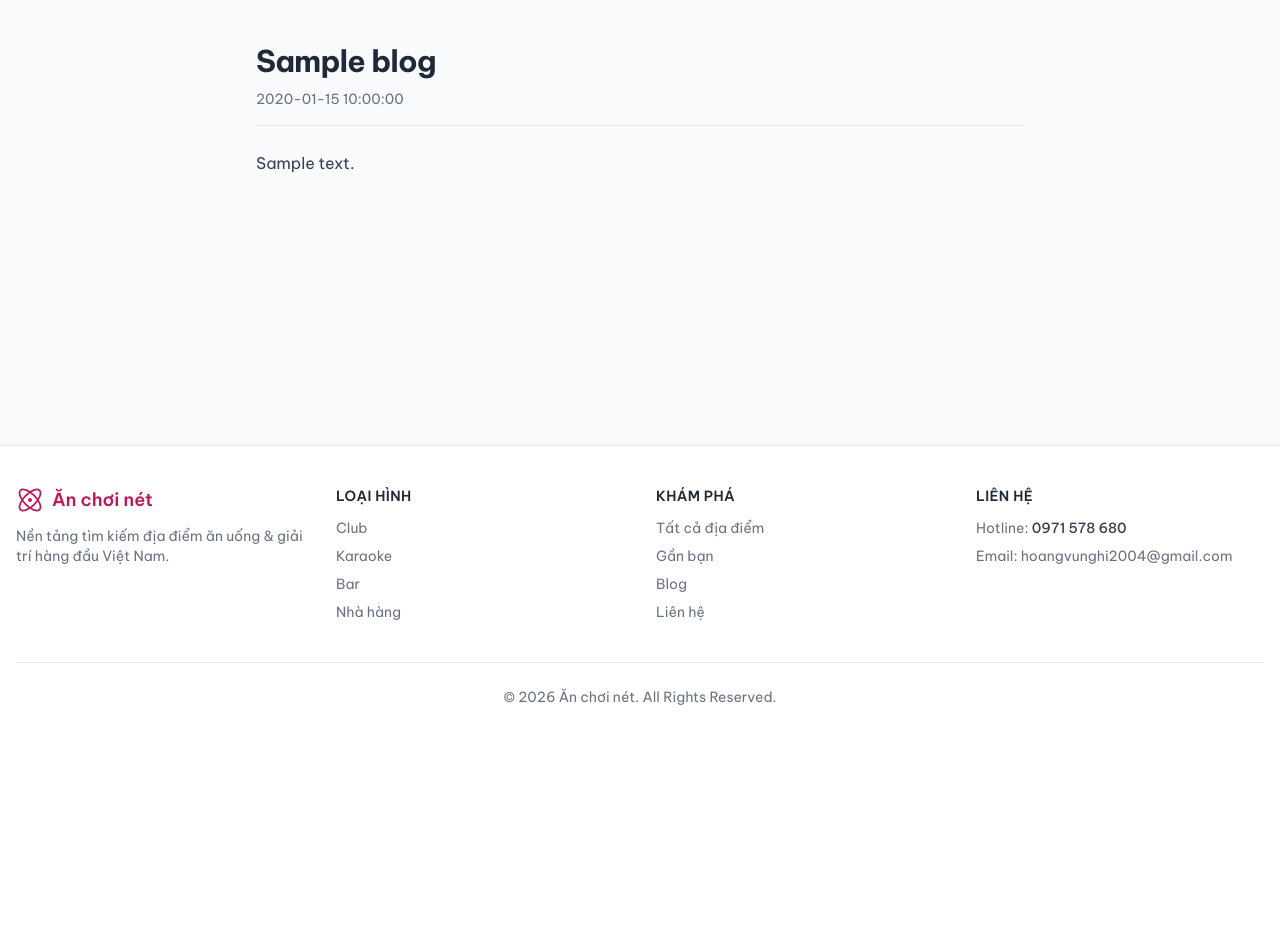
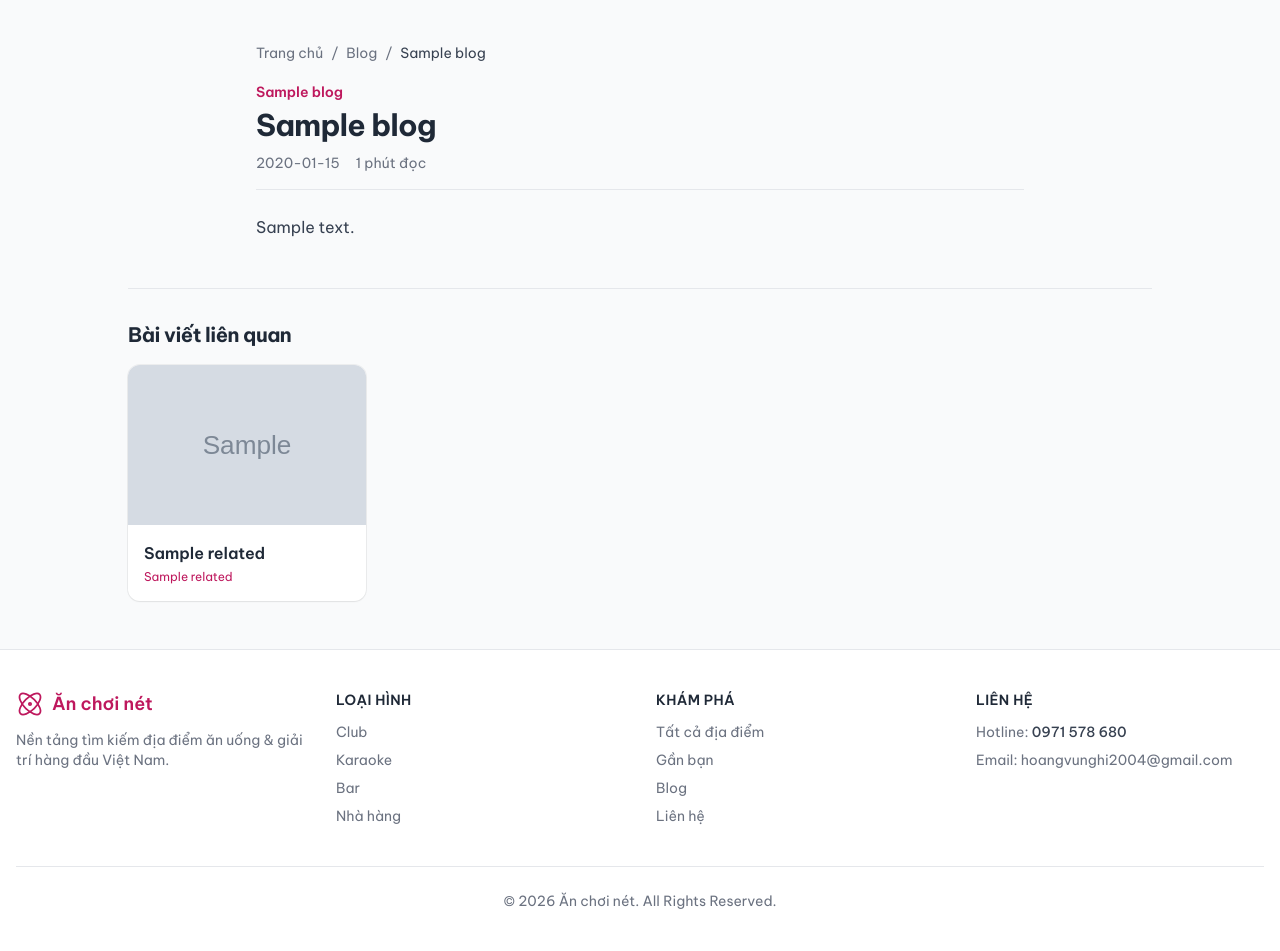
Before and after one commit to hoangvunghi/anchoi_be, a Laravel app: template anchoi/resources/views/blogDetail.blade.php in a window 1280 px wide. Shown: the part 53-1004 px from the top of the page. Before the commit the page ends 758 px from the top, so only its background shows below. Run offline with Laravel 12, Linux system fonts and the light colour scheme; the template is opened without the code that fills it: most values are stand-ins (such as "Sample title", 1, 10 or a date in 2020); grey boxes marked "Sample" are stand-in pictures; style sheets or scripts are compiled from the project's sources.

Commit message:
Blog SEO: mục lục tự tạo từ H2, breadcrumb, thời gian đọc, bài liên quan, schema BlogPosting+Breadcrumb
Co-Authored-By: Claude Opus 4.8 <noreply@anthropic.com>

```diff
--- a/anchoi/resources/views/blogDetail.blade.php
+++ b/anchoi/resources/views/blogDetail.blade.php
@@ -1,16 +1,121 @@
 @extends('layouts.app')
 
 @section('title', $blog->title . ' | Ăn chơi nét')
-@section('description', Str::limit(strip_tags($blog->description ?? $blog->body), 155))
+@section('description', Str::limit(strip_tags($blog->body), 155))
+@section('og_image', url('/' . $blog->banner_image))
+
+@push('head')
+    {{-- Schema BlogPosting + Breadcrumb giúp Google hiểu cấu trúc bài & hiện rich result --}}
+    <script type="application/ld+json">
+    @php
+        echo json_encode([
+            '@context' => 'https://schema.org',
+            '@type' => 'BlogPosting',
+            'headline' => $blog->title,
+            'image' => [url('/' . $blog->banner_image)],
+            'datePublished' => (string) $blog->created_at,
+            'dateModified' => (string) ($blog->updated_at ?? $blog->created_at),
+            'author' => ['@type' => 'Organization', 'name' => 'Ăn chơi nét'],
+            'publisher' => ['@type' => 'Organization', 'name' => 'Ăn chơi nét'],
+            'articleSection' => $blog->category_name,
+            'mainEntityOfPage' => url()->current(),
+        ], JSON_UNESCAPED_UNICODE);
+    @endphp
+    </script>
+    <script type="application/ld+json">
+    @php
+        echo json_encode([
+            '@context' => 'https://schema.org',
+            '@type' => 'BreadcrumbList',
+            'itemListElement' => [
+                ['@type' => 'ListItem', 'position' => 1, 'name' => 'Trang chủ', 'item' => url('/')],
+                ['@type' => 'ListItem', 'position' => 2, 'name' => 'Blog', 'item' => url('/blog')],
+                ['@type' => 'ListItem', 'position' => 3, 'name' => $blog->title],
+            ],
+        ], JSON_UNESCAPED_UNICODE);
+    @endphp
+    </script>
+@endpush
 
 @section('content')
     <article class="mx-auto max-w-3xl">
+        <nav aria-label="breadcrumb" class="mb-4 text-sm text-gray-500">
+            <ol class="flex flex-wrap items-center gap-2">
+                <li><a href="/" class="hover:text-brand-600">Trang chủ</a></li>
+                <li aria-hidden="true">/</li>
+                <li><a href="/blog" class="hover:text-brand-600">Blog</a></li>
+                <li aria-hidden="true">/</li>
+                <li class="text-gray-700 dark:text-gray-300">{{ Str::limit($blog->title, 40) }}</li>
+            </ol>
+        </nav>
+
         <header class="border-b border-gray-200 pb-4 dark:border-gray-700">
-            <h1 class="text-3xl font-bold leading-tight tracking-tight">{{ $blog->title }}</h1>
-            <p class="mt-2 text-sm text-gray-500">{{ $blog->created_at }}</p>
+            @if ($blog->category_name)
+                <a href="/blog" class="text-sm font-semibold text-brand-600">{{ $blog->category_name }}</a>
+            @endif
+            <h1 class="mt-1 text-3xl font-bold leading-tight tracking-tight">{{ $blog->title }}</h1>
+            <p class="mt-2 flex flex-wrap gap-x-4 text-sm text-gray-500">
+                <span>{{ \Illuminate\Support\Str::of($blog->created_at)->limit(10, '') }}</span>
+                <span>{{ max(1, (int) ceil(str_word_count(strip_tags($blog->body)) / 200)) }} phút đọc</span>
+            </p>
         </header>
-        <div class="mt-6 space-y-4 leading-relaxed text-gray-700 dark:text-gray-200 [&_img]:rounded-lg [&_h2]:mt-6 [&_h2]:text-xl [&_h2]:font-semibold [&_a]:text-brand-600 [&_a]:underline">
+
+        {{-- Mục lục (chia đoạn) — JS tự tạo từ các thẻ H2 trong bài --}}
+        <nav id="toc" hidden class="my-6 rounded-xl border border-gray-200 bg-gray-50 p-4 dark:border-gray-700 dark:bg-gray-800/50">
+            <p class="mb-2 text-sm font-semibold uppercase tracking-wide text-gray-600 dark:text-gray-300">Nội dung bài viết</p>
+            <ul id="toc-list" class="space-y-1 text-sm"></ul>
+        </nav>
+
+        <div id="article-body"
+             class="mt-6 space-y-4 leading-relaxed text-gray-700 dark:text-gray-200 [&_img]:rounded-lg [&_h2]:mt-8 [&_h2]:scroll-mt-24 [&_h2]:text-xl [&_h2]:font-semibold [&_a]:text-brand-600 [&_a]:underline">
             {!! $blog->body !!}
         </div>
     </article>
+
+    @if (!empty($related) && count($related))
+        <section class="mx-auto mt-12 max-w-5xl border-t border-gray-200 pt-8 dark:border-gray-700">
+            <h2 class="text-xl font-bold tracking-tight">Bài viết liên quan</h2>
+            <div class="mt-4 grid grid-cols-1 gap-6 sm:grid-cols-2 lg:grid-cols-4">
+                @foreach ($related as $item)
+                    <a href="{{ $item->url }}" class="group spot-card">
+                        <div class="relative h-40 overflow-hidden bg-gray-100 dark:bg-gray-700">
+                            <img src="/{{ $item->banner_image }}" alt="{{ $item->title }}" loading="lazy"
+                                 class="h-full w-full object-cover transition duration-500 group-hover:scale-105" />
+                        </div>
+                        <div class="p-4">
+                            <h3 class="line-clamp-2 font-semibold">{{ $item->title }}</h3>
+                            <p class="mt-1 text-xs text-brand-600">{{ $item->category_name }}</p>
+                        </div>
+                    </a>
+                @endforeach
+            </div>
+        </section>
+    @endif
 @endsection
+
+@push('scripts')
+<script>
+    // Tự tạo mục lục từ H2: gắn id + anchor, cuộn mượt
+    document.addEventListener('DOMContentLoaded', () => {
+        const body = document.getElementById('article-body');
+        const toc = document.getElementById('toc');
+        const list = document.getElementById('toc-list');
+        if (!body || !toc || !list) return;
+        const heads = body.querySelectorAll('h2');
+        if (heads.length < 2) return; // ít hơn 2 mục thì không cần mục lục
+
+        heads.forEach((h, i) => {
+            const id = 'muc-' + (i + 1);
+            h.id = id;
+            const li = document.createElement('li');
+            const a = document.createElement('a');
+            a.href = '#' + id;
+            a.textContent = h.textContent;
+            a.className = 'text-brand-600 hover:underline';
+            li.appendChild(a);
+            list.appendChild(li);
+        });
+        toc.hidden = false;
+    });
+</script>
+@endpush
```
Also changed, not shown: anchoi/app/Http/Controllers/BlogController.php (+15 -3 lines), 3 other files.
